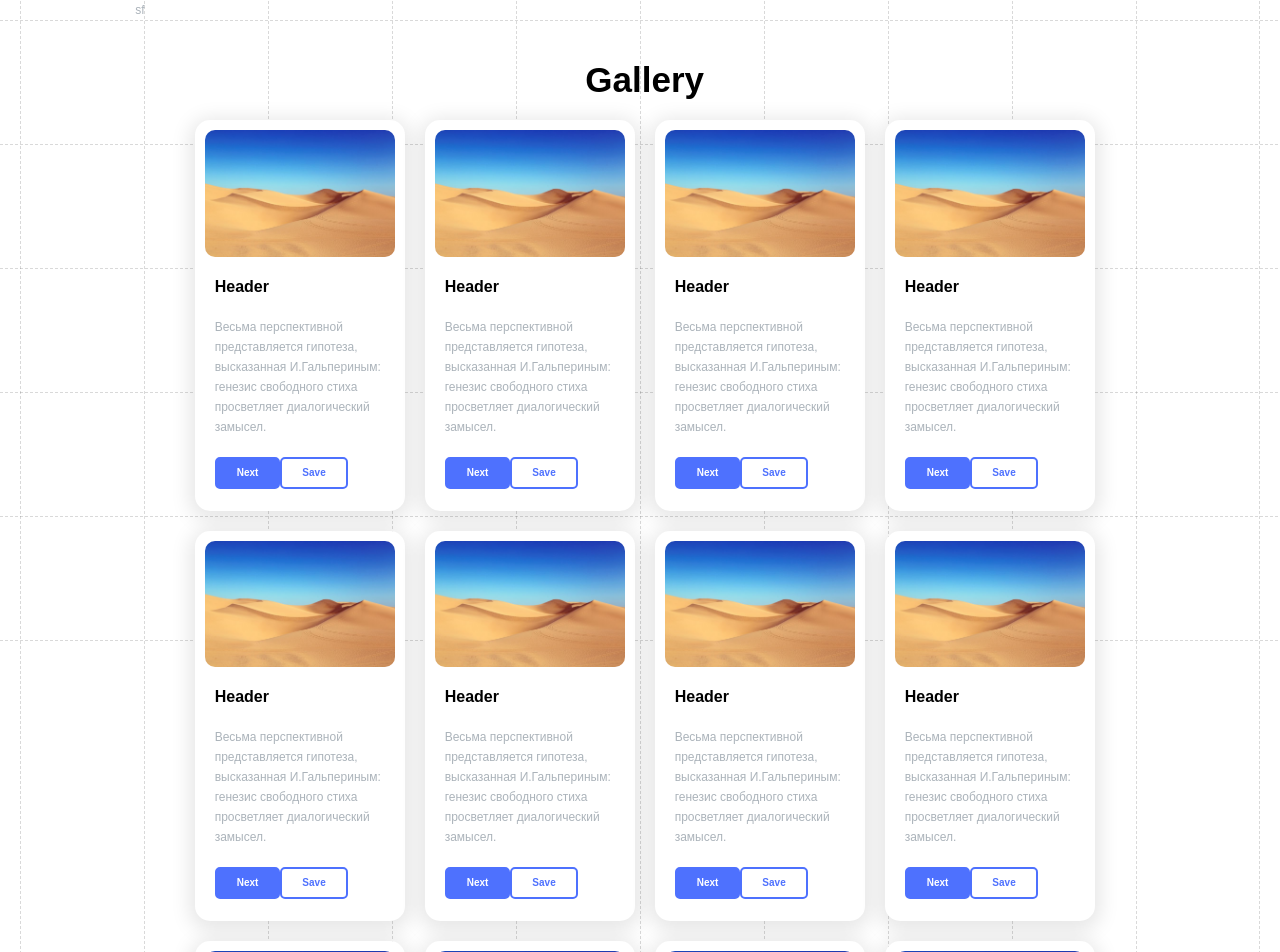
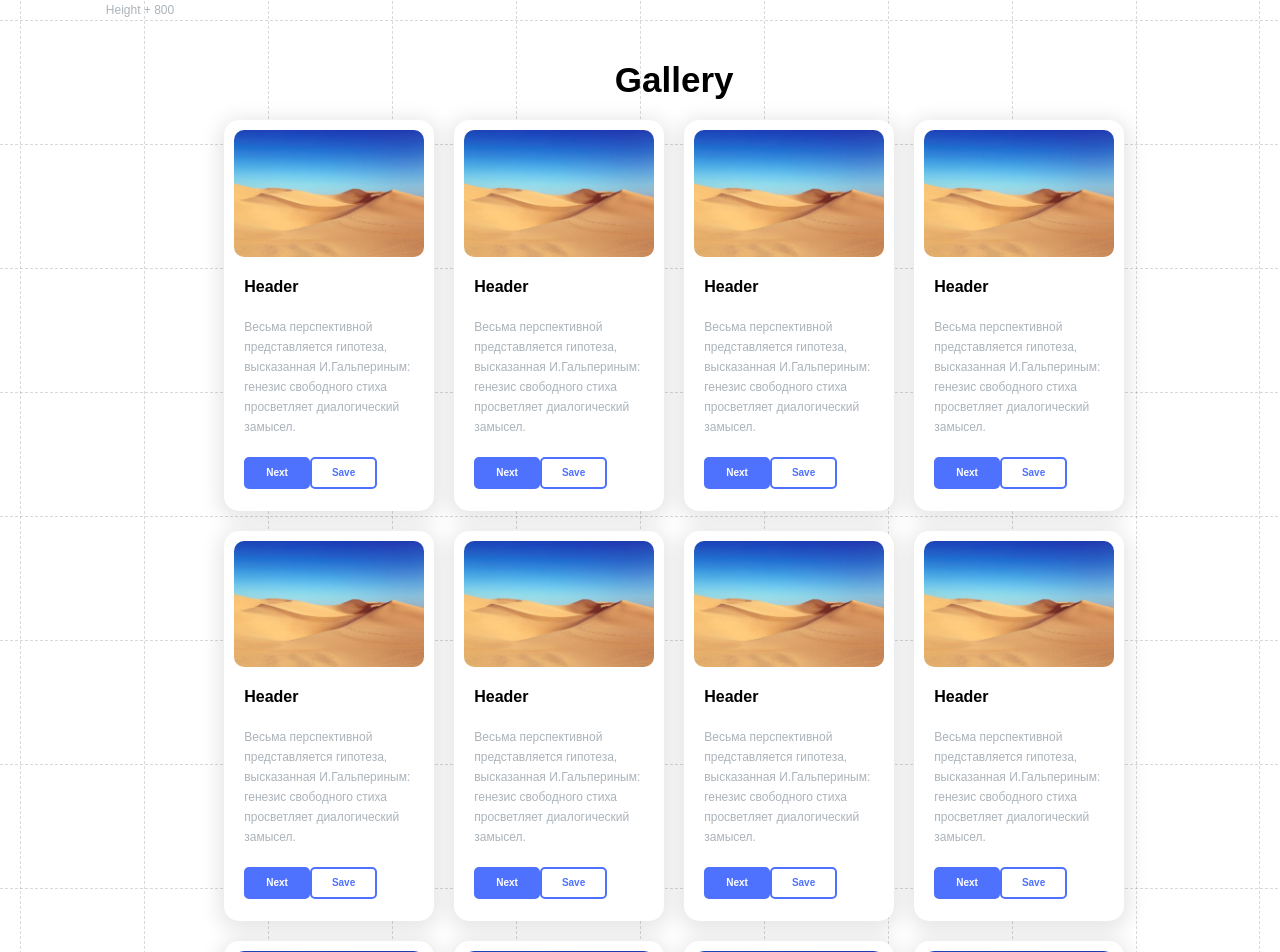
Before and after one commit to dariametelitsa/HW0, a React (Create React App) app: page / in a window 1280 px wide. Shown: the top 952 px of the page. Built offline with nearby package versions, Linux system fonts and the light colour scheme.

Commit message:
fixed horisontal lines

```diff
--- a/src/App.tsx
+++ b/src/App.tsx
@@ -1,23 +1,22 @@
-import React, { useRef } from 'react';
+import React, { useRef, useState } from 'react';
 import './App.css';
 import { GalleryContainer } from './components/Gallery';
 import { BackgroundGrid } from "./components/backgroundGrid/BackgroundGrid";
 
 function App() {
 
-    //const refComponent = createRef();
     const refComponent = useRef<HTMLDivElement>(null);
-
     const getHeight = () => {
         if (refComponent.current !== null) {
             return refComponent.current.getBoundingClientRect().height;
         }
-        return window.innerHeight; //? разобрать природу
+        //return window.innerHeight;
+        return document.documentElement.scrollHeight;
     }
 
     return (
         <div className="App" ref={refComponent}>
-            <span>sf</span>
+            <span>Height + {document.documentElement.scrollHeight}</span>
             <GalleryContainer />
             <BackgroundGrid height={getHeight()}/>
         </div>
--- a/src/components/backgroundGrid/BackgroundGrid.tsx
+++ b/src/components/backgroundGrid/BackgroundGrid.tsx
@@ -57,18 +57,24 @@ export const BackgroundGrid = ({height}: {height: number}) => {
 
     const setRows = (heightContent: number, screenWidth: number) => {
         let arr = [];
-        let count = Math.ceil(heightContent / ((screenWidth - 40) / 9));
+        let count = 0;
 
-        if (screenWidth > 1480) {
+        if (screenWidth < 760) {
+            count = Math.ceil(heightContent / ((screenWidth - 40) / 9));
+            console.log("((screenWidth - 40) / 9): " + ((screenWidth - 40) / 9));
+        }
+        if (screenWidth >= 760 && screenWidth < 1480) {
+            count = Math.ceil(heightContent / ((screenWidth - 40) / 11));
+            console.log("((screenWidth - 40) / 11): " + ((screenWidth - 40) / 11));
+        }
+        if (screenWidth >= 1480) {
             count = Math.ceil(heightContent / ((screenWidth - 40) / 17));
-        }
-        if (screenWidth > 760) {
-            count = Math.ceil(heightContent / ((screenWidth - 40) / 11));
+            console.log("((screenWidth - 40) / 17): " + ((screenWidth - 40) / 17));
         }
 
-        console.log(count);
-        for (let i = 0; i < count; i++) {
-            arr.push(<S.LineRows></S.LineRows>);
+        console.log("count: " + count);
+        for (let i = 0; i < count + 1; i++) {
+            arr.push(<S.LineRows/>);
         }
         return arr;
     }
--- a/src/components/backgroundGrid/BackgroundGridStyle.ts
+++ b/src/components/backgroundGrid/BackgroundGridStyle.ts
@@ -53,12 +53,6 @@ const LineRows = styled.div`
     width: 100%;
     background: linear-gradient(90deg,var(--line-color),var(--line-color) 60%,transparent 0,transparent);
     background-size: 5px 1px;
-
-    &:last-child {
-        position: absolute;
-        right: var(--grid-gutter-width);
-        top: 0;
-    }
 `
 
 export const S = {
```
